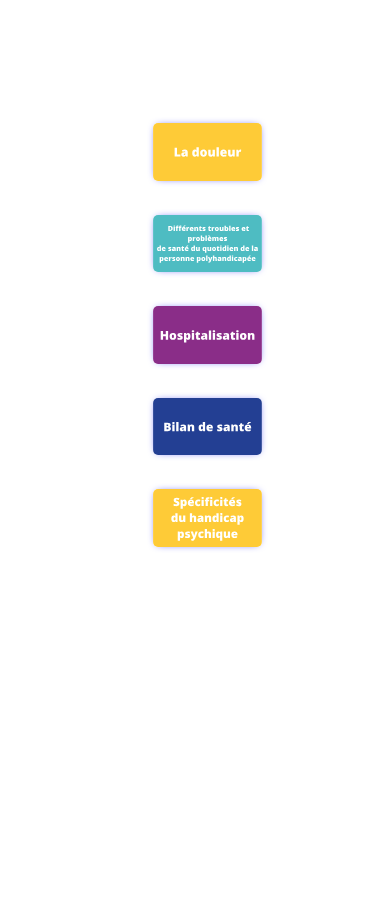
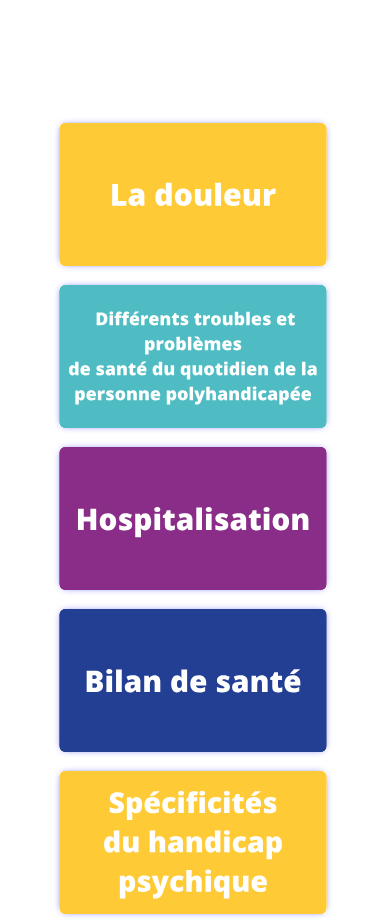
Before and after one commit to romhappy/projetservice, a plain HTML site: page santé.html in a window 390 px wide. Shown: the part 1580-2498 px from the top of the page. Before the commit the page ends 2146 px from the top, so only its background shows below. Drawn offline with Linux system fonts and the light colour scheme.

Commit message:
fix resp concept css

```diff
--- a/style_citoyen.css
+++ b/style_citoyen.css
@@ -101,7 +101,7 @@ flex-direction: column;
 }
 
 .img_com{
-    margin:15px;
+    margin-top:15px;
     border-radius: 5px;
     border: 0px solid white;
     box-shadow: 0px 0px 9px -4px;
@@ -218,4 +218,8 @@ footer{
       margin-top: 50px;
       margin-bottom: 50px;
     }
+
+    .li_com_img{
+      width:70%;
+    }
 }
```
